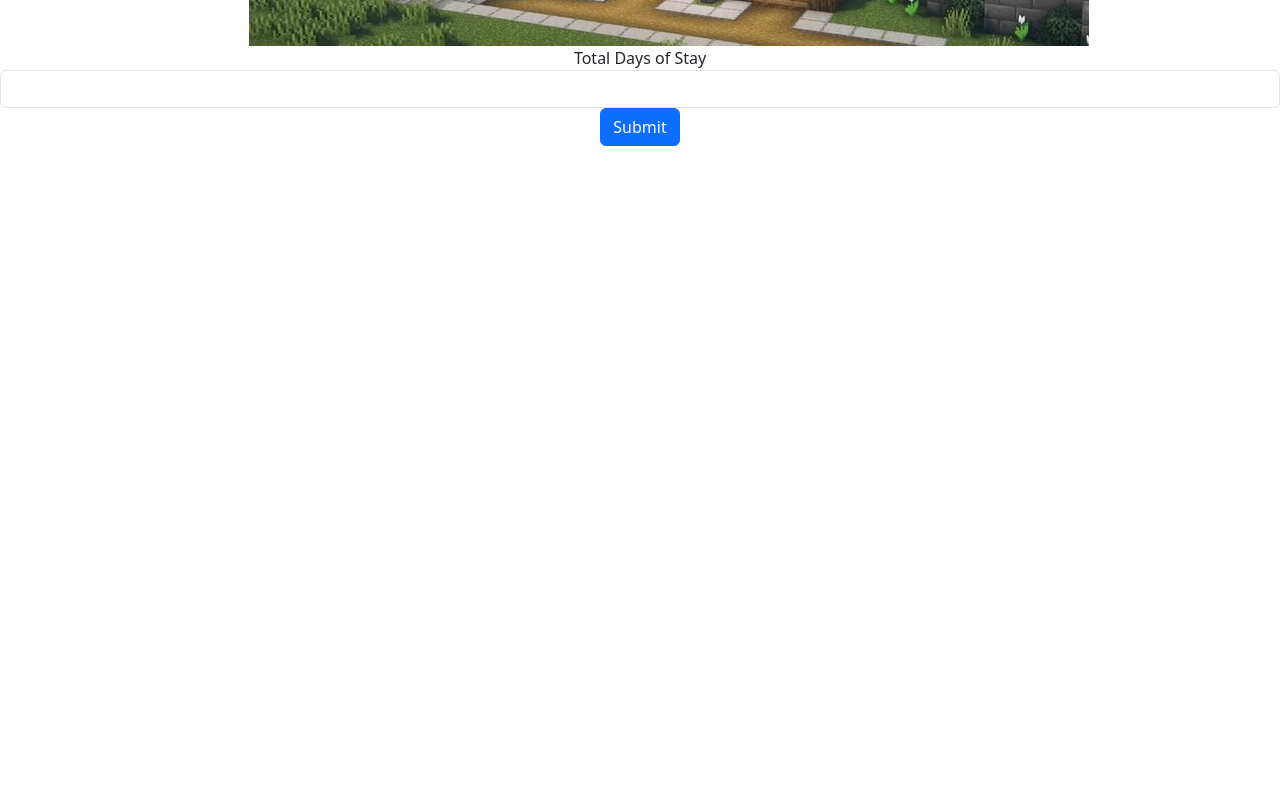
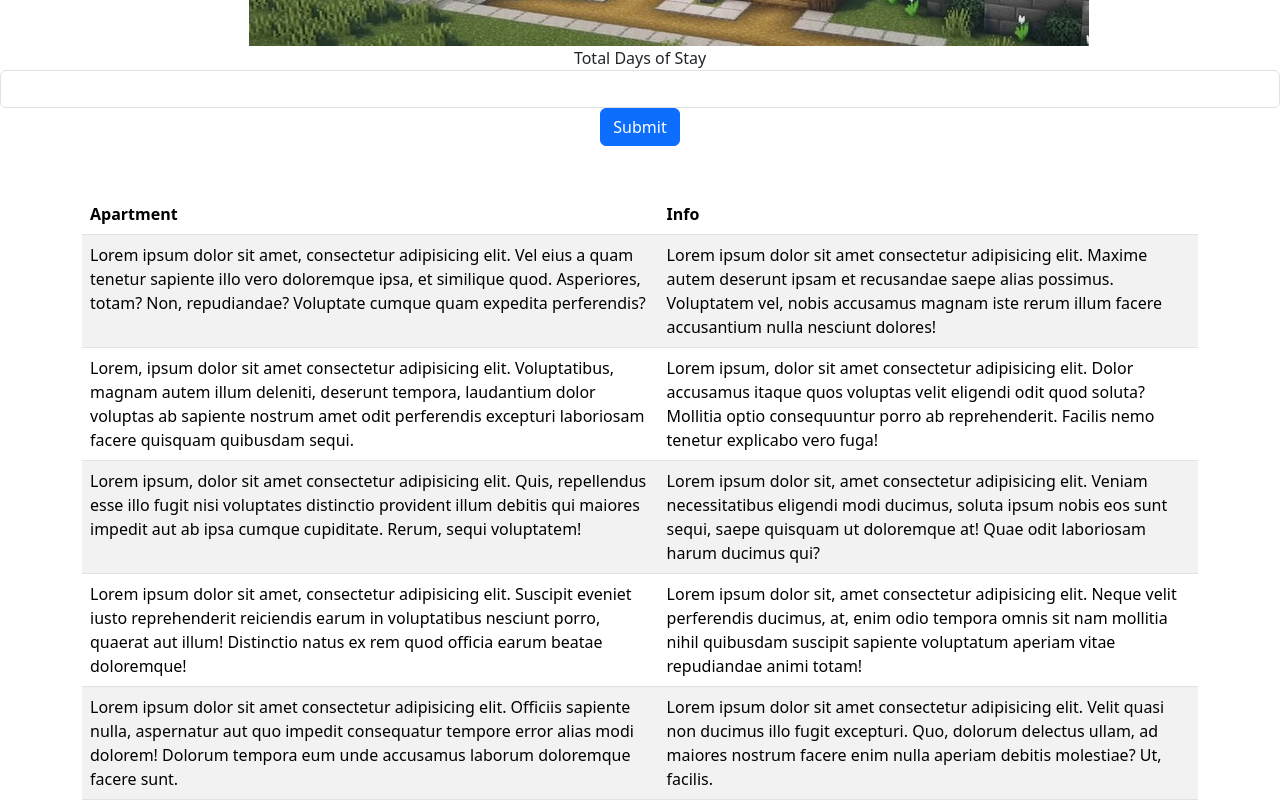
Before and after one commit to nihil-ist/miniproyectoTWeb, an Angular app: page / in a window 1280 px wide. Shown: the part 942-1742 px from the top of the page. Before the commit the page ends 1088 px from the top, so only its background shows below. Built offline with nearby package versions, Linux system fonts and the light colour scheme.

Commit message:
info table
ps puro lorem puro table hasta q sepamos q le ponemos, tengo hambre btw hola diego

```diff
--- a/src/app/app.component.html
+++ b/src/app/app.component.html
@@ -4,3 +4,7 @@
   </h1>
   <app-form></app-form>
 </div>
+<br><br>
+<div>
+  <app-info></app-info>
+</div>
--- a/src/app/app.component.ts
+++ b/src/app/app.component.ts
@@ -1,11 +1,12 @@
 import { Component } from '@angular/core';
 import { RouterOutlet } from '@angular/router';
 import { FormComponent } from './form/form.component';
+import { InfoComponent } from './info/info.component';
 
 @Component({
   selector: 'app-root',
   standalone: true,
-  imports: [RouterOutlet, FormComponent],
+  imports: [RouterOutlet, FormComponent, InfoComponent],
   templateUrl: './app.component.html',
   styleUrl: './app.component.css'
 })
--- /dev/null
+++ b/src/app/info/info.component.html
@@ -0,0 +1,32 @@
+<div class="container">
+    <table class="table table-striped">
+      <thead>
+        <tr>
+          <th>Apartment</th>
+          <th>Info</th>
+        </tr>
+      </thead>
+      <tbody>
+        <tr>
+          <td>Lorem ipsum dolor sit amet, consectetur adipisicing elit. Vel eius a quam tenetur sapiente illo vero doloremque ipsa, et similique quod. Asperiores, totam? Non, repudiandae? Voluptate cumque quam expedita perferendis?</td>
+          <td>Lorem ipsum dolor sit amet consectetur adipisicing elit. Maxime autem deserunt ipsam et recusandae saepe alias possimus. Voluptatem vel, nobis accusamus magnam iste rerum illum facere accusantium nulla nesciunt dolores!</td>
+        </tr>
+        <tr>
+          <td>Lorem, ipsum dolor sit amet consectetur adipisicing elit. Voluptatibus, magnam autem illum deleniti, deserunt tempora, laudantium dolor voluptas ab sapiente nostrum amet odit perferendis excepturi laboriosam facere quisquam quibusdam sequi.</td>
+          <td>Lorem ipsum, dolor sit amet consectetur adipisicing elit. Dolor accusamus itaque quos voluptas velit eligendi odit quod soluta? Mollitia optio consequuntur porro ab reprehenderit. Facilis nemo tenetur explicabo vero fuga!</td>
+        </tr>
+        <tr>
+          <td>Lorem ipsum, dolor sit amet consectetur adipisicing elit. Quis, repellendus esse illo fugit nisi voluptates distinctio provident illum debitis qui maiores impedit aut ab ipsa cumque cupiditate. Rerum, sequi voluptatem!</td>
+          <td>Lorem ipsum dolor sit, amet consectetur adipisicing elit. Veniam necessitatibus eligendi modi ducimus, soluta ipsum nobis eos sunt sequi, saepe quisquam ut doloremque at! Quae odit laboriosam harum ducimus qui?</td>
+        </tr>
+        <tr>
+          <td>Lorem ipsum dolor sit amet, consectetur adipisicing elit. Suscipit eveniet iusto reprehenderit reiciendis earum in voluptatibus nesciunt porro, quaerat aut illum! Distinctio natus ex rem quod officia earum beatae doloremque!</td>
+          <td>Lorem ipsum dolor sit, amet consectetur adipisicing elit. Neque velit perferendis ducimus, at, enim odio tempora omnis sit nam mollitia nihil quibusdam suscipit sapiente voluptatum aperiam vitae repudiandae animi totam!</td>
+        </tr>
+        <tr>
+          <td>Lorem ipsum dolor sit amet consectetur adipisicing elit. Officiis sapiente nulla, aspernatur aut quo impedit consequatur tempore error alias modi dolorem! Dolorum tempora eum unde accusamus laborum doloremque facere sunt.</td>
+          <td>Lorem ipsum dolor sit amet consectetur adipisicing elit. Velit quasi non ducimus illo fugit excepturi. Quo, dolorum delectus ullam, ad maiores nostrum facere enim nulla aperiam debitis molestiae? Ut, facilis.</td>
+        </tr>
+      </tbody>
+    </table>
+  </div>
```
Also changed, not shown: src/app/info/info.component.ts (added, +12 -0 lines), src/app/info/info.component.css (added), 1 other file (tests, documents, lock files or other folders).
